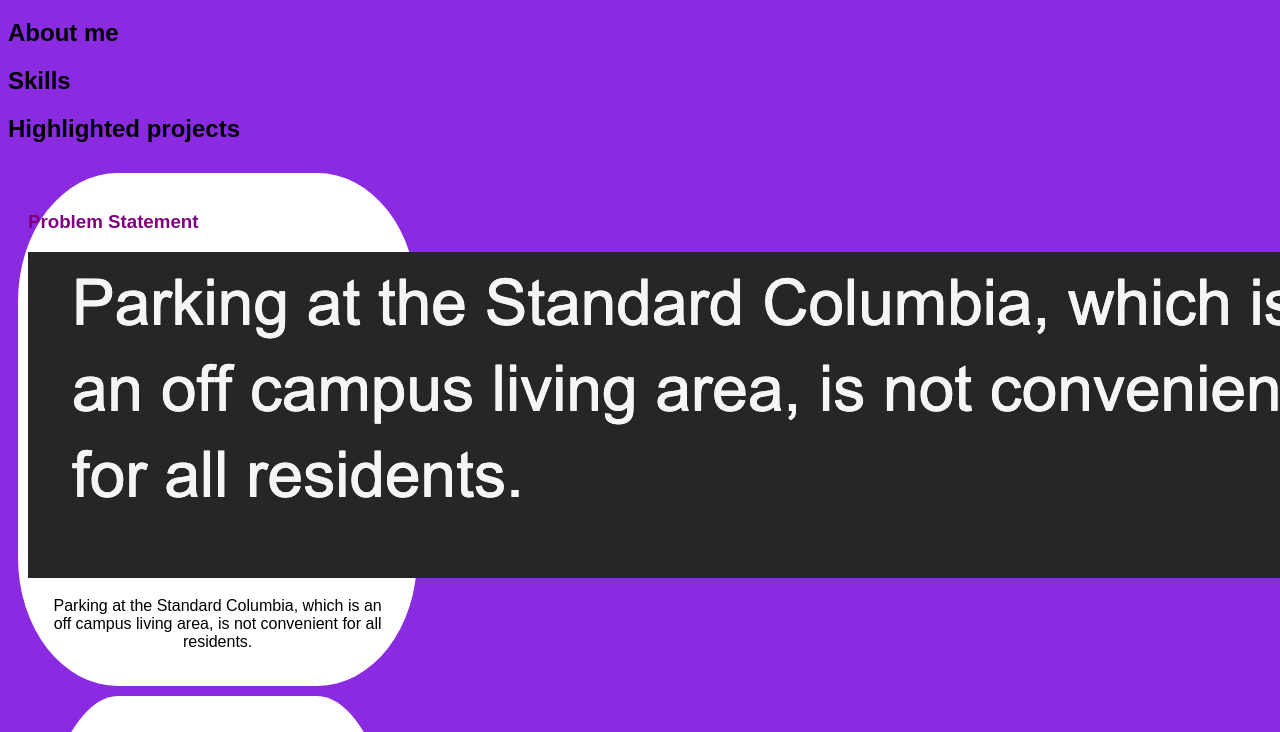
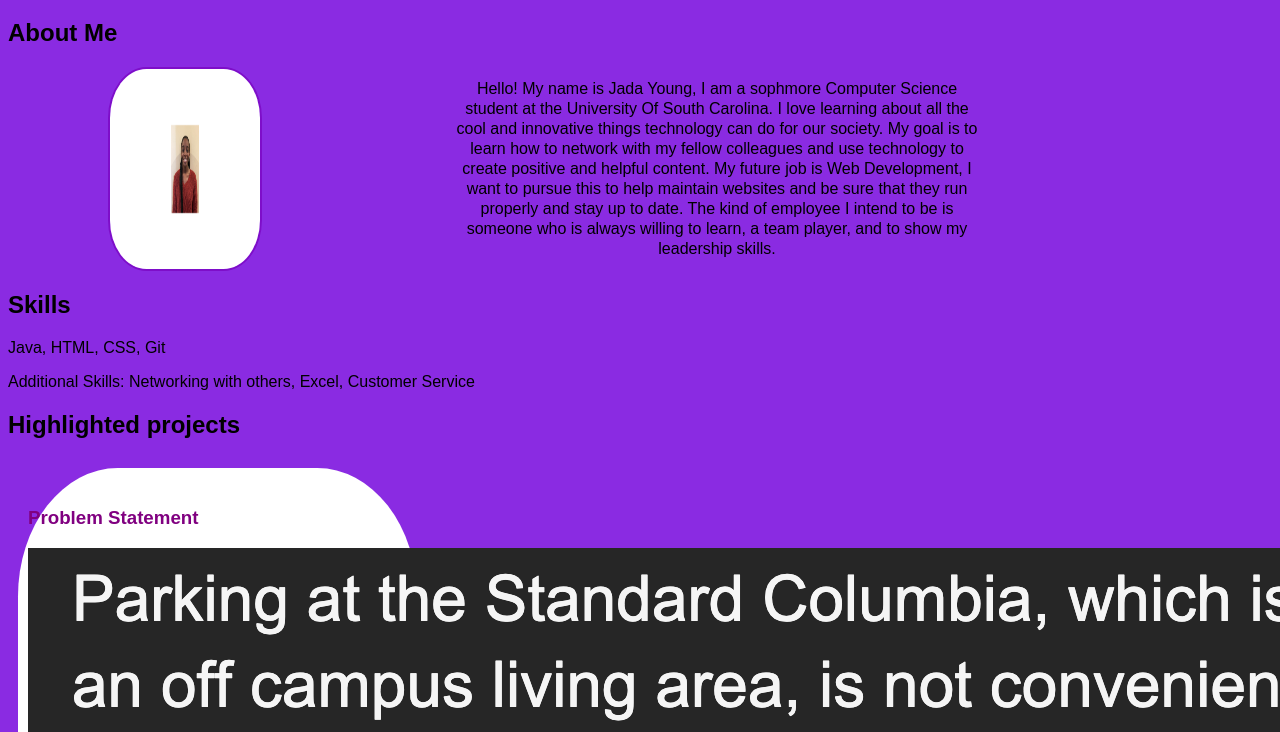
Before and after one commit to CSEJaday/CSEJaday, a plain HTML site: page index.html in a window 1280 px wide. Shown: the part 61-793 px from the top of the page. Drawn offline with Linux system fonts and the light colour scheme.

Commit message:
Add files via upload

```diff
--- a/index.html
+++ b/index.html
@@ -7,11 +7,24 @@
    <body>
      <h1>Jada Young</h1>
 
-     <h2>About me</h2>
-     <div class="about"></div>
+     <!-- About Me -->
+    <h2> About Me </h2>
+    <div class="about">
+      <img src="images/HeadShot.png">
+      <p>
+      Hello! My name is Jada Young, I am a sophmore Computer Science student at the University Of South Carolina.
+      I love learning about all the cool and innovative things technology can do for our society. My goal is to learn
+      how to network with my fellow colleagues and use technology to create positive and helpful content. My future job is
+      Web Development, I want to pursue this to help maintain websites and be sure that they run properly and stay up to date.
+      The kind of employee I intend to be is someone who is always willing to learn, a team player, and to show my leadership skills.
+      </p>
+    </div>
 
      <h2>Skills</h2>
-     <div class="skills"></div>
+     <div class="skills">
+      <p>Java, HTML, CSS, Git</p>
+      <p>Additional Skills: Networking with others, Excel, Customer Service</p>
+     </div>
 
      <h2>Highlighted projects</h2>
      <div class="projects"></div>
@@ -52,6 +65,8 @@
     </section>
 
      <h2>Contact me</h2>
-     <div class="contact"></div>
+     <div class="contact">
+      <p>jadany@email.sc.edu</p>
+     </div>
    </body>
  </html>
--- a/styles.css
+++ b/styles.css
@@ -34,3 +34,25 @@
     text-align: center;
     margin: 15px;
     }
+
+.about{
+    display:flex;
+    flex-wrap:wrap;
+    margin-right: 100px;
+    margin-left: 100px;
+    justify-content: center;
+    }
+
+.about img {
+    width: 150px;
+    height: 200px;
+    border-radius: 25%;
+    border: 2px solid rgb(126, 14, 201);
+    }
+
+.about p {
+    width:50%;
+    text-align: center;
+    margin: auto;
+    line-height: 125%;
+    }
```
Also changed, not shown: images/HeadShot.png (added).
